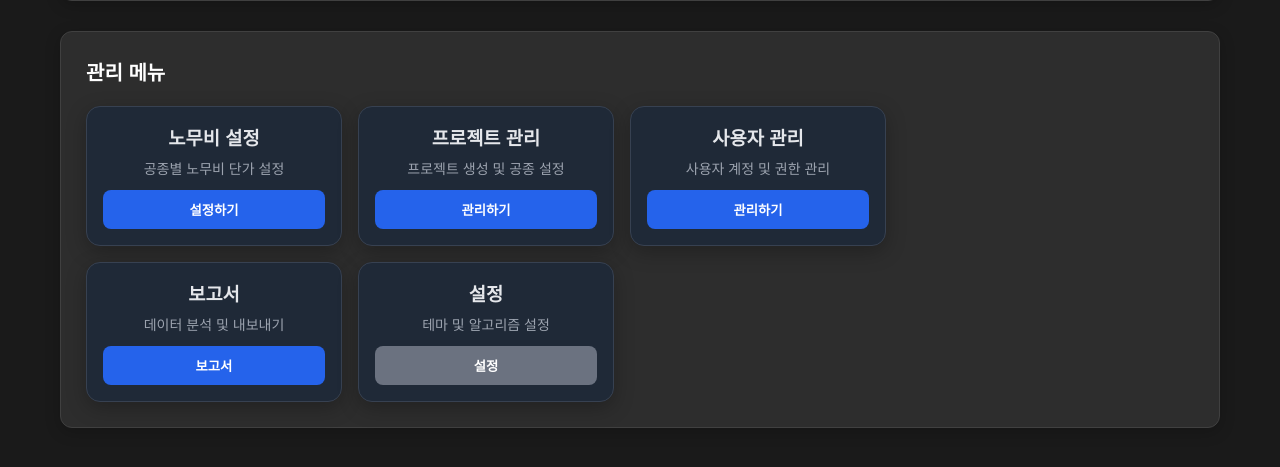
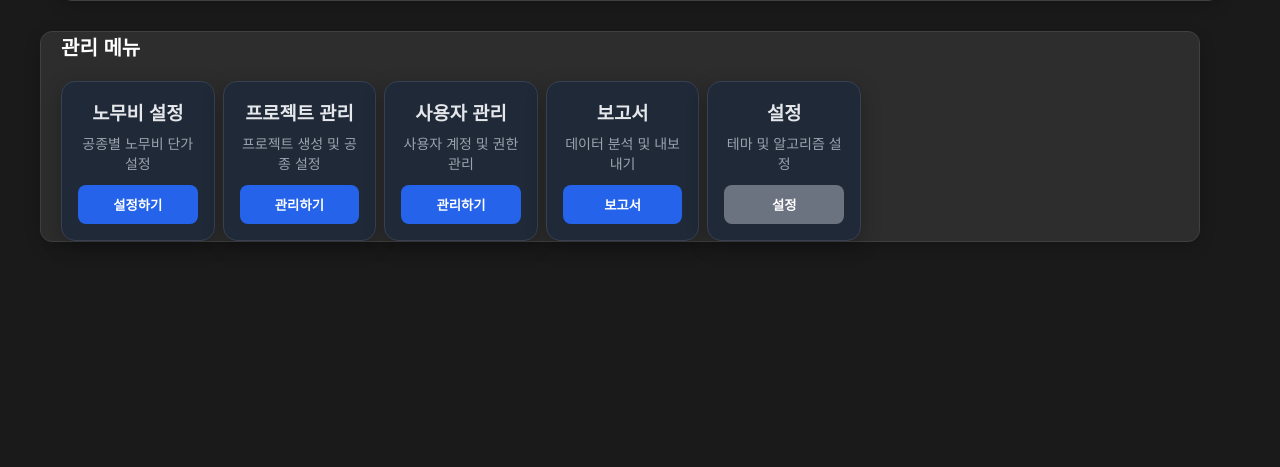
Before and after one commit to klove701-creator/LaborApp, a Flask app: template templates/admin_dashboard.html in a window 1280 px wide. Shown: the part 299-766 px from the top of the page. Run offline with Flask 3, Linux system fonts and the light colour scheme; the template is opened without the code that fills it, so the values that code supplies are empty; some web fonts are replaced.

Commit message:
dash2차

```diff
--- a/templates/admin_dashboard.html
+++ b/templates/admin_dashboard.html
@@ -72,13 +72,14 @@
       /* 관리메뉴 5열 그리드 - 전체 너비 사용하도록 수정 */
       .admin-menu-section {
         width: 100%;
+        margin: 0 -20px; /* container의 padding 상쇄 */
+        padding: 0 20px;
       }
       .admin-menu {
-        display: grid;
-        grid-template-columns: repeat(5, 1fr);
-        gap: 16px;
+        display: flex;
+        width: 100%;
+        gap: 1%;
         margin-top: 16px;
-        width: 100%;
       }
       @media (max-width: 1400px) { .admin-menu { grid-template-columns: repeat(3, 1fr); } }
       @media (max-width: 900px)  { .admin-menu { grid-template-columns: repeat(2, 1fr); } }
@@ -94,7 +95,8 @@
         flex-direction: column;
         justify-content: space-between;
         min-height: 120px;
-        width: 100%;
+        flex: 1;
+        box-sizing: border-box;
       }
       .menu-card h3 { margin: 0 0 8px 0; color: #e5e7eb; }
       .menu-card p  { flex: 1; font-size: 14px; color: #9ca3af; margin: 0 0 12px 0; }
```
